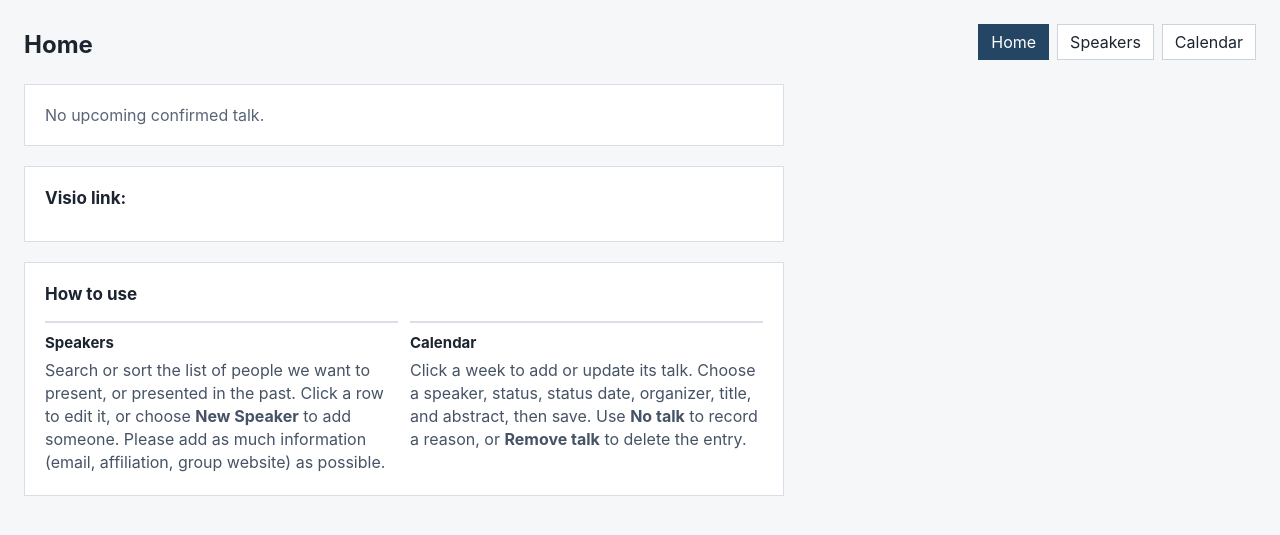
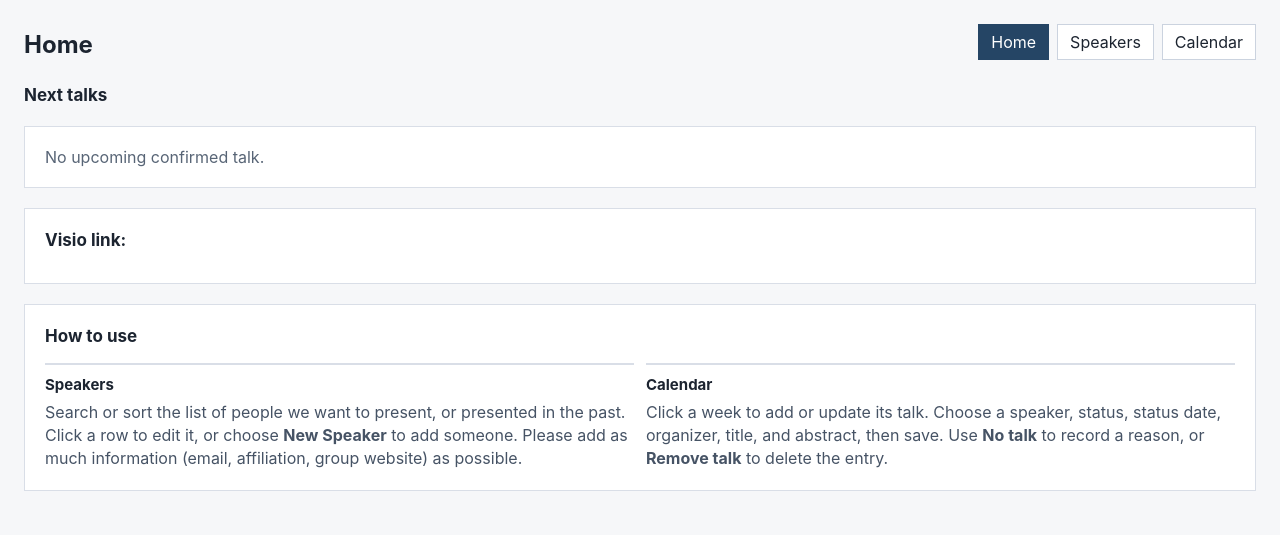
Before and after one commit to Gulliver-Lab/Seminars, a Python web app: template web-app/src/seminars/templates/home.html in a window 1280 px wide. Shown: the top 535 px of the page. Run offline with Jinja, Linux system fonts and the light colour scheme; the template is opened without the code that fills it, so the values that code supplies are empty.

Commit message:
feat: larger home screen

```diff
--- a/web-app/src/seminars/templates/home.html
+++ b/web-app/src/seminars/templates/home.html
@@ -77,7 +77,11 @@
       .content {
         display: grid;
         gap: 20px;
-        max-width: 760px;
+        width: 100%;
+      }
+
+      .section-title {
+        margin: 0;
       }
 
       .panel {
@@ -203,6 +207,7 @@
       </div>
 
       <div class="content">
+        <h2 class="section-title">Next talks</h2>
         <section class="panel" aria-label="Upcoming confirmed talks">
           {% if next_talk %}
             <div class="talk-details">
```
